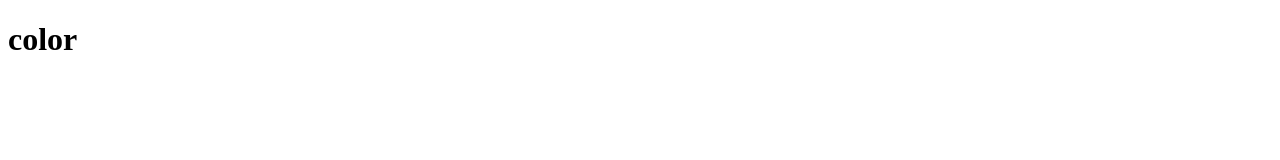
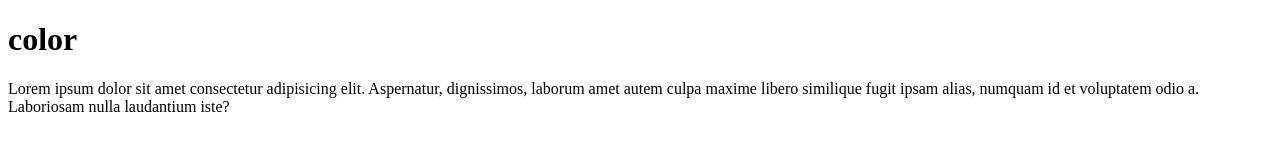
Before and after one commit to sajanoli7/jestha-2021, a plain HTML site: page 3.html in a window 1280 px wide. Drawn offline with Linux system fonts and the light colour scheme.

Commit message:
paragraph

```diff
--- a/3.html
+++ b/3.html
@@ -7,6 +7,7 @@
 </head>
 <body>
     <h1>color</h1>
+    <p>Lorem ipsum dolor sit amet consectetur adipisicing elit. Aspernatur, dignissimos, laborum amet autem culpa maxime libero similique fugit ipsam alias, numquam id et voluptatem odio a. Laboriosam nulla laudantium iste?</p>
 <!-- <script src="./3-array.js"> -->
 <!-- </script> -->
 <!-- <script src="./4-object.js"></script> -->
```
